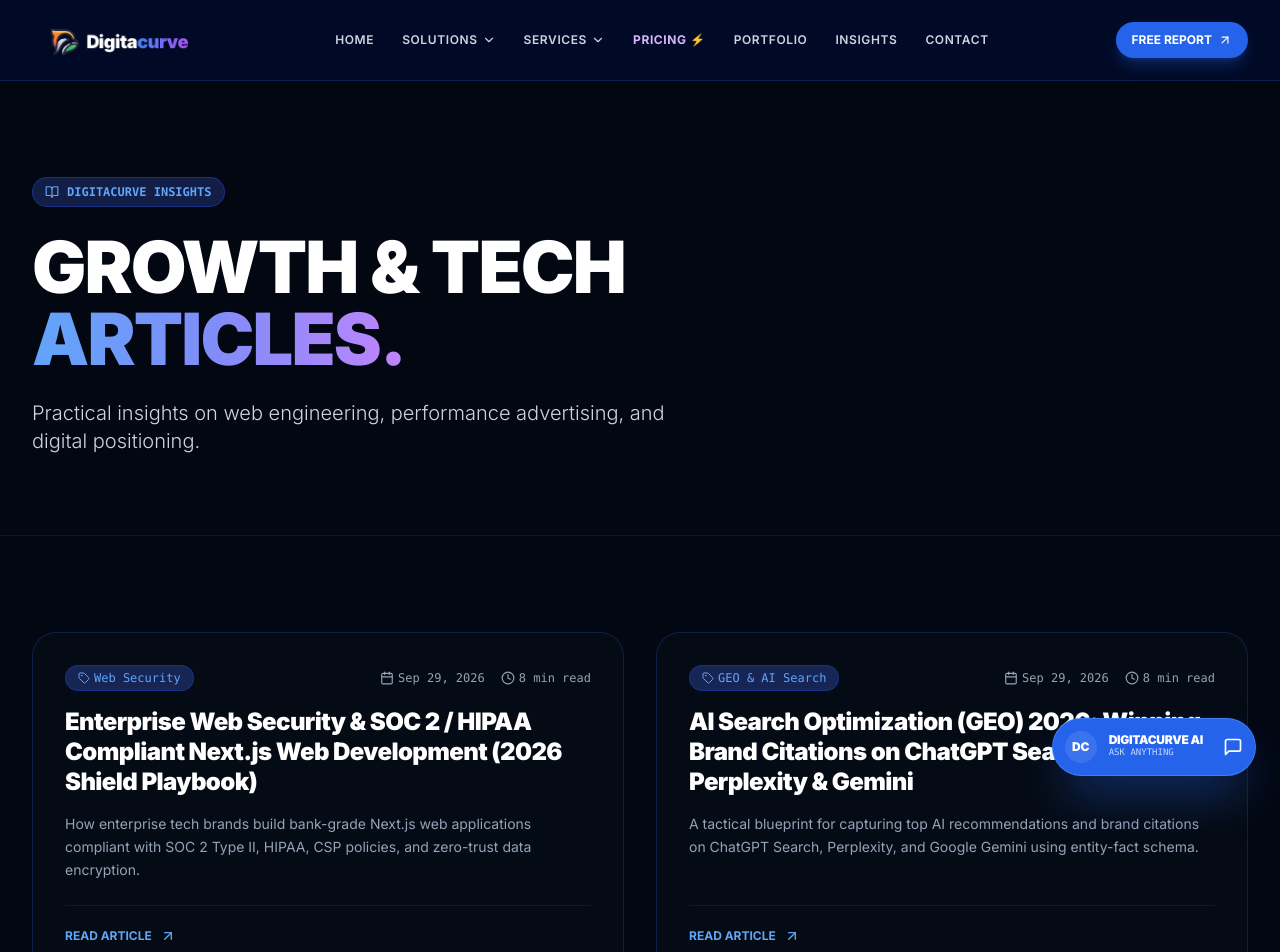
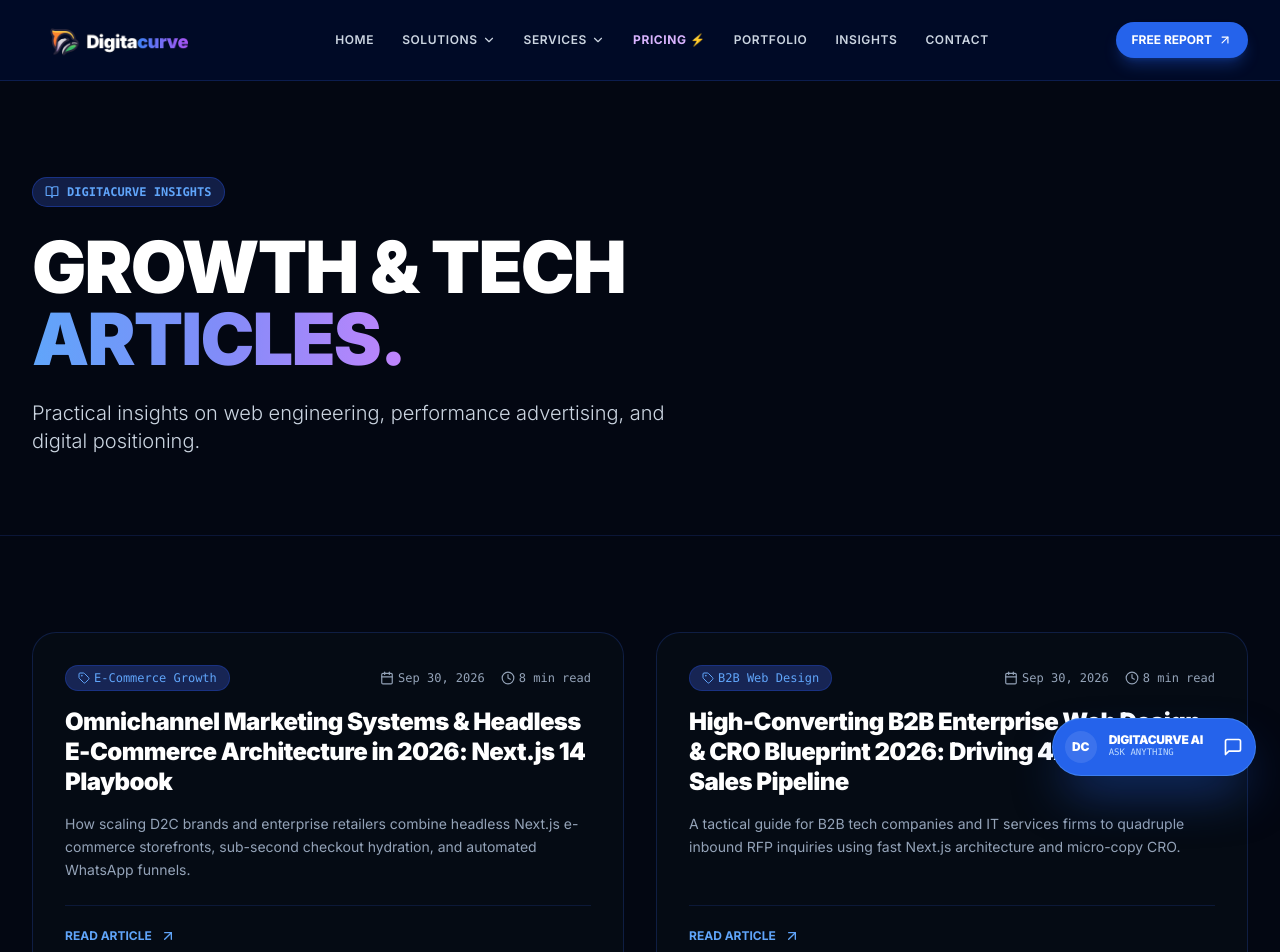
Before and after one commit to ayodhyadharsha-max/newdigitacurve, a Next.js app: page /blog in a window 1280 px wide. Shown: the top 952 px of the page. Built offline with nearby package versions, Linux system fonts and the light colour scheme.

Commit message:
Add Sep 30 2026 Omnichannel E-Commerce & B2B Web Design SEO articles

```diff
--- a/app/blog/[slug]/page.tsx
+++ b/app/blog/[slug]/page.tsx
@@ -3,6 +3,38 @@ import { ArrowLeft, ArrowUpRight, Calendar, Clock, Tag, User } from 'lucide-reac
 import { notFound } from 'next/navigation';
 
 const postsMap: Record<string, { title: string; category: string; date: string; readTime: string; content: string[] }> = {
+  'omnichannel-marketing-custom-ecommerce-nextjs-2026': {
+    title: 'Omnichannel Marketing Systems & Headless E-Commerce Architecture in 2026: Next.js 14 Playbook',
+    category: 'E-Commerce Growth',
+    date: 'Sep 30, 2026',
+    readTime: '8 min read',
+    content: [
+      'In 2026, scaling D2C brands and multi-channel retailers across Noida, Delhi NCR, and India requires an integrated web architecture connecting headless e-commerce storefronts with automated WhatsApp, email, and social ad funnels.',
+      'Decoupling Next.js 14 storefronts from backend commerce APIs (Shopify Headless, Commerce Layer, or custom Node.js microservices) yields sub-second page loads and zero purchase friction.',
+      'Core Capabilities of Next-Gen Omnichannel E-Commerce Platforms:',
+      '1. Instant Sub-Second Checkout Hydration: Eliminating cart abandonment by streaming product catalog pages and pre-filling saved payment methods dynamically.',
+      '2. Automated WhatsApp Cart Recovery & Re-engagement: Triggering automated WhatsApp messages with personalized discount incentives within 15 minutes of cart abandonment.',
+      '3. Unified Data Layer & Meta CAPI Integration: Syncing customer purchase events across Meta Ads, Google Analytics 4, and Klaviyo CRM for accurate ROAS attribution.',
+      '4. Localized SEO & Dynamic Multi-Currency Support: Dominating local search rankings for regional shopping queries while supporting multi-currency global transactions.',
+      'At Digitacurve, our Noida e-commerce engineering team builds custom Next.js storefronts and high-converting omnichannel sales funnels.',
+    ],
+  },
+  'b2b-enterprise-web-design-cro-noida-2026': {
+    title: 'High-Converting B2B Enterprise Web Design & CRO Blueprint 2026: Driving 4x Inbound Sales Pipeline',
+    category: 'B2B Web Design',
+    date: 'Sep 30, 2026',
+    readTime: '8 min read',
+    content: [
+      'B2B enterprise buyers in 2026 demand modern, lightning-fast web experiences that communicate immediate strategic value. Slow, generic corporate websites lose high-value inbound RFPs to agile competitors who invest in performance web engineering.',
+      'Combining Next.js 14 performance, micro-copy conversion optimization, and instant calendar booking tools quadruples inbound sales call volume.',
+      'Strategic Elements of Modern High-Converting B2B Web Portals:',
+      '1. Sub-Second Performance & CWV Mastery: Achieving 95+ Google PageSpeed scores on mobile devices to ensure corporate buyers never experience page load delay.',
+      '2. Dual-Path CTA & Lead Routing: Offering both instant WhatsApp project consultation and automated calendar booking links for high-intent corporate prospects.',
+      '3. Interactive Value Calculators & Case Study Filters: Allowing B2B buyers to calculate ROI and filter relevant enterprise case studies by industry vertical.',
+      '4. Schema-Enhanced Brand Authority: Embedding Verified Local Business, Service, and FAQ JSON-LD schema to capture prime visibility on Google and AI search engines.',
+      'Digitacurve partners with ambitious B2B enterprises, IT service providers, and industrial brands in Noida and across India to design market-leading web experiences.',
+    ],
+  },
   'enterprise-web-security-soc2-hipaa-nextjs-2026': {
     title: 'Enterprise Web Security & SOC 2 / HIPAA Compliant Next.js Web Development (2026 Shield Playbook)',
     category: 'Web Security',
--- a/app/blog/page.tsx
+++ b/app/blog/page.tsx
@@ -7,6 +7,22 @@ export const metadata = {
 };
 
 const blogPosts = [
+  {
+    slug: 'omnichannel-marketing-custom-ecommerce-nextjs-2026',
+    title: 'Omnichannel Marketing Systems & Headless E-Commerce Architecture in 2026: Next.js 14 Playbook',
+    category: 'E-Commerce Growth',
+    date: 'Sep 30, 2026',
+    readTime: '8 min read',
+    excerpt: 'How scaling D2C brands and enterprise retailers combine headless Next.js e-commerce storefronts, sub-second checkout hydration, and automated WhatsApp funnels.',
+  },
+  {
+    slug: 'b2b-enterprise-web-design-cro-noida-2026',
+    title: 'High-Converting B2B Enterprise Web Design & CRO Blueprint 2026: Driving 4x Inbound Sales Pipeline',
+    category: 'B2B Web Design',
+    date: 'Sep 30, 2026',
+    readTime: '8 min read',
+    excerpt: 'A tactical guide for B2B tech companies and IT services firms to quadruple inbound RFP inquiries using fast Next.js architecture and micro-copy CRO.',
+  },
   {
     slug: 'enterprise-web-security-soc2-hipaa-nextjs-2026',
     title: 'Enterprise Web Security & SOC 2 / HIPAA Compliant Next.js Web Development (2026 Shield Playbook)',
--- a/app/sitemap.ts
+++ b/app/sitemap.ts
@@ -15,6 +15,8 @@ export default function sitemap(): MetadataRoute.Sitemap {
     '/pricing',
     '/portfolio',
     '/blog',
+    '/blog/omnichannel-marketing-custom-ecommerce-nextjs-2026',
+    '/blog/b2b-enterprise-web-design-cro-noida-2026',
     '/blog/enterprise-web-security-soc2-hipaa-nextjs-2026',
     '/blog/ai-search-optimization-geo-brand-citations-2026',
     '/blog/enterprise-nextjs-microservices-app-router-2026',
```
